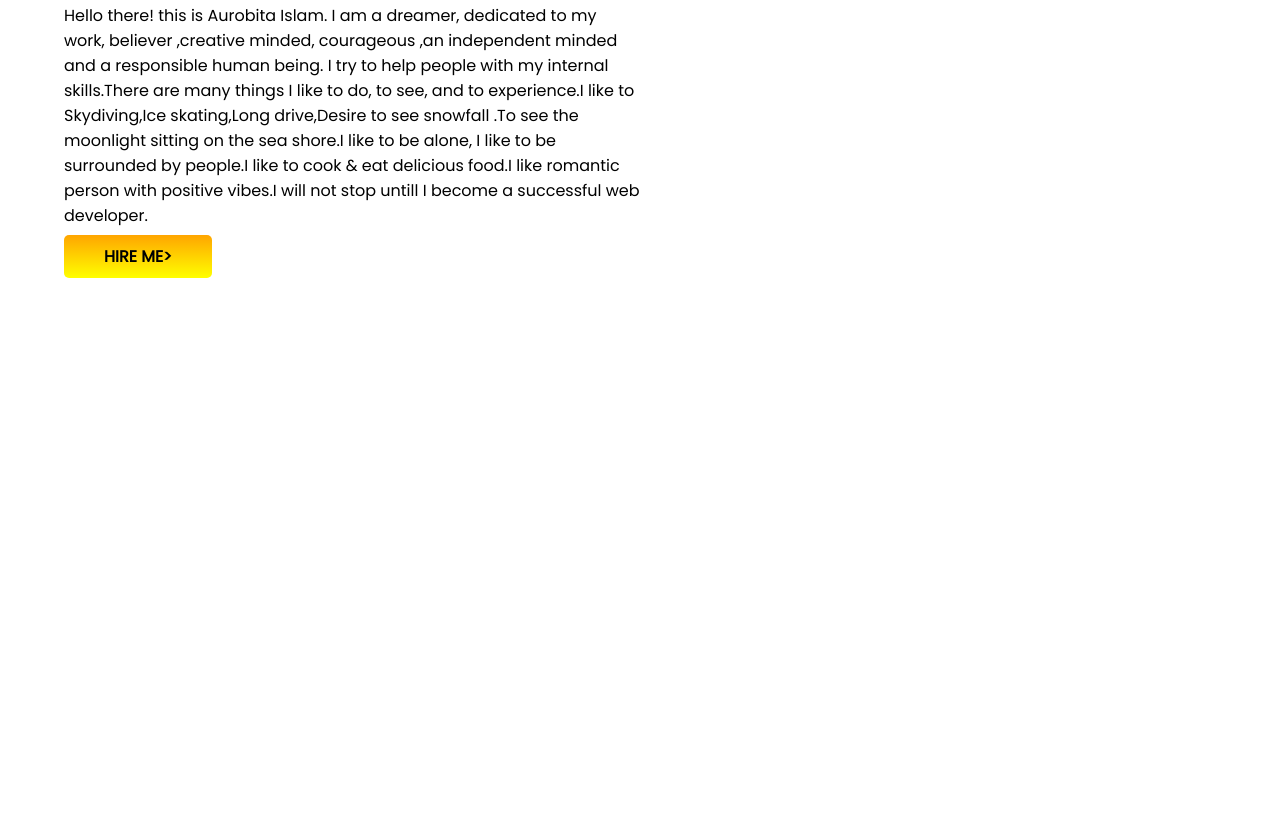
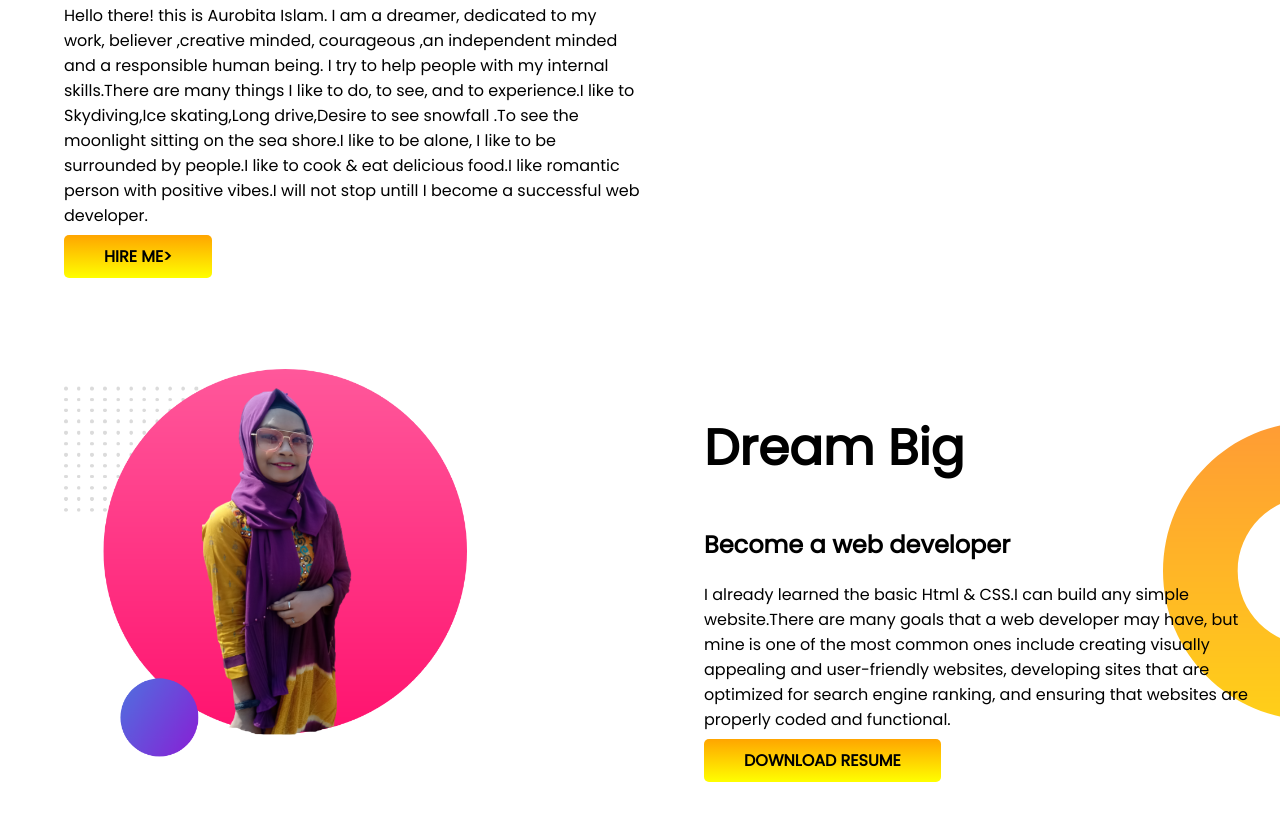
Before and after one commit to Aurobitaislam/devloper-protfolio, a plain HTML site: page index.html in a window 1280 px wide. Shown: the part 394-1214 px from the top of the page. Before the commit the page ends 800 px from the top, so only its background shows below. Drawn offline with Linux system fonts and the light colour scheme.

Commit message:
dream added

```diff
--- a/index.html
+++ b/index.html
@@ -24,6 +24,16 @@
  <div class="half-width">
     <img src="images/my-bg2.png" alt="">
 </div>
-
+    </section>
+  <section class="Dream-Big">
+    <div class="half-width">
+        <img src="images/my-bg2 (1).png" alt="">
+    </div>
+    <div class="half-width">
+        <h1>Dream Big</h1>
+        <h2>Become a web developer</h2>
+        <p>I already learned the basic Html & CSS.I can build any simple website.There are many goals that a web developer may have, but mine is one of the most common ones include creating visually appealing and user-friendly websites, developing sites that are optimized for search engine ranking, and ensuring that websites are properly coded and functional.</p>
+  <a class="link-button" target="_blank" href="">DOWNLOAD RESUME</a>
+ </div>
 </body>
 </html>
--- a/style.css
+++ b/style.css
@@ -10,6 +10,7 @@ h1{
 }
 section{
     display: flex;
+    margin-bottom: 100px;
 }
 .half-width{
     width: 50%;
@@ -36,3 +37,9 @@ section{
     background-image: url(images/top-banner.png);
     background-repeat: no-repeat;
 }
+.Dream-Big{
+    background-image: url(images/dream-bg.png);
+    background-repeat: no-repeat;
+    background-position: right;
+
+}
```
Also changed, not shown: images/my-bg2 (1).png (added).
